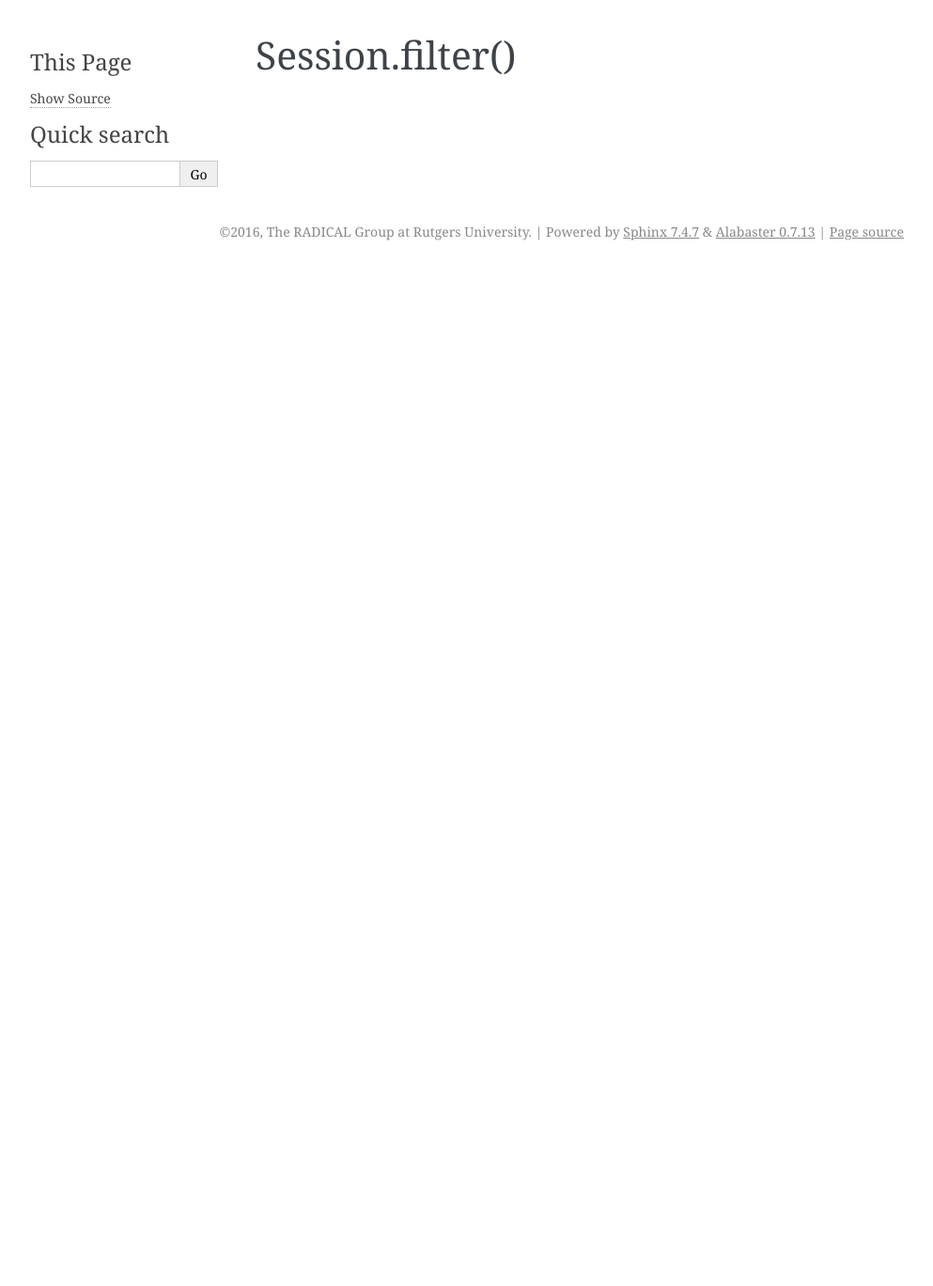
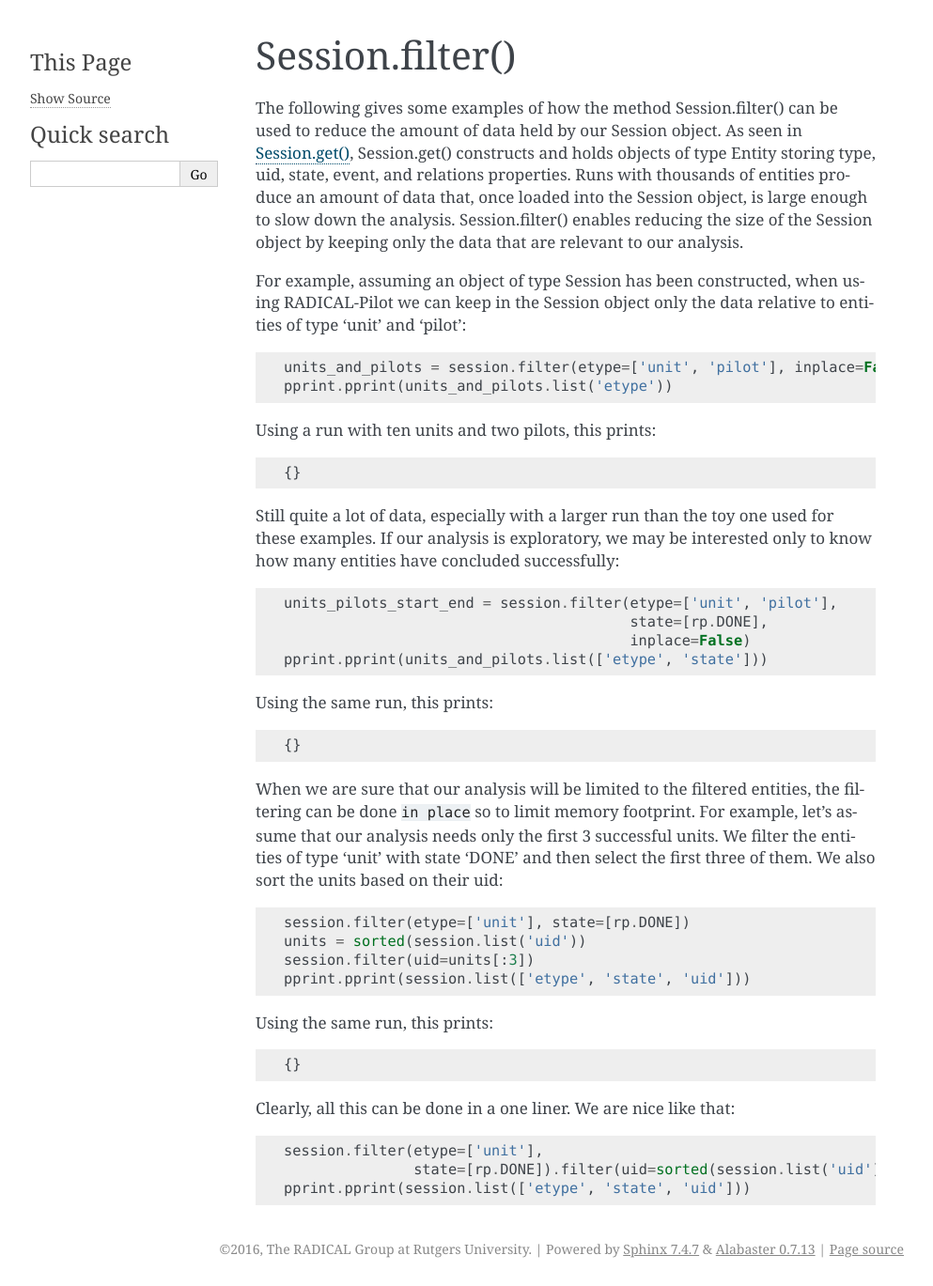
Before and after one commit to radical-cybertools/radical.analytics, a Sphinx documentation site: the page built from docs/source/examples/03_session_filter_rp.rst, in a window 1280 px wide. Shown: the whole page at 94% size, without its empty margins (148-1141 px from the left). Built offline with Sphinx 7.4.7, drawn with Linux system fonts in a browser that asks for light colours; before the commit the page ends 900 px from its top, so only the background shows below that.

Commit message:
Documenting session.filter()

```diff
--- a/docs/source/examples/03_session_filter_rp.rst
+++ b/docs/source/examples/03_session_filter_rp.rst
@@ -1,5 +1,74 @@
 .. _chapter_examples_session_filter:
 
-==================
+================
 Session.filter()
-==================
+================
+
+The following gives some examples of how the method Session.filter() can be
+used to reduce the amount of data held by our Session object. As seen in
+:ref:`chapter_examples_session_get`, Session.get() constructs and holds
+objects of type Entity storing type, uid, state, event, and relations
+properties. Runs with thousands of entities produce an amount of data
+that, once loaded into the Session object, is large enough to slow down
+the analysis. Session.filter() enables reducing the size of the Session
+object by keeping only the data that are relevant to our analysis.
+
+For example, assuming an object of type Session has been constructed, when
+using RADICAL-Pilot we can keep in the Session object only the data relative
+to entities of type 'unit' and 'pilot':
+
+.. code-block:: python
+
+    units_and_pilots = session.filter(etype=['unit', 'pilot'], inplace=False)
+    pprint.pprint(units_and_pilots.list('etype'))
+
+Using a run with ten units and two pilots, this prints:
+
+.. code-block:: python
+
+    {}
+
+Still quite a lot of data, especially with a larger run than the toy one used
+for these examples. If our analysis is exploratory, we may be interested only
+to know how many entities have concluded successfully:
+
+.. code-block:: python
+
+    units_pilots_start_end = session.filter(etype=['unit', 'pilot'],
+                                            state=[rp.DONE],
+                                            inplace=False)
+    pprint.pprint(units_and_pilots.list(['etype', 'state']))
+
+Using the same run, this prints:
+
+.. code-block:: python
+
+    {}
+
+When we are sure that our analysis will be limited to the filtered
+entities, the filtering can be done ``in place`` so to limit memory footprint.
+For example, let's assume that our analysis needs only the first 3
+successful units. We filter the entities of type 'unit' with state 'DONE'
+and then select the first three of them. We also sort the units based on
+their uid:
+
+.. code-block:: python
+
+    session.filter(etype=['unit'], state=[rp.DONE])
+    units = sorted(session.list('uid'))
+    session.filter(uid=units[:3])
+    pprint.pprint(session.list(['etype', 'state', 'uid']))
+
+Using the same run, this prints:
+
+.. code-block:: python
+
+    {}
+
+Clearly, all this can be done in a one liner. We are nice like that:
+
+.. code-block:: python
+
+    session.filter(etype=['unit'],
+                   state=[rp.DONE]).filter(uid=sorted(session.list('uid'))[:3])
+    pprint.pprint(session.list(['etype', 'state', 'uid']))
```
